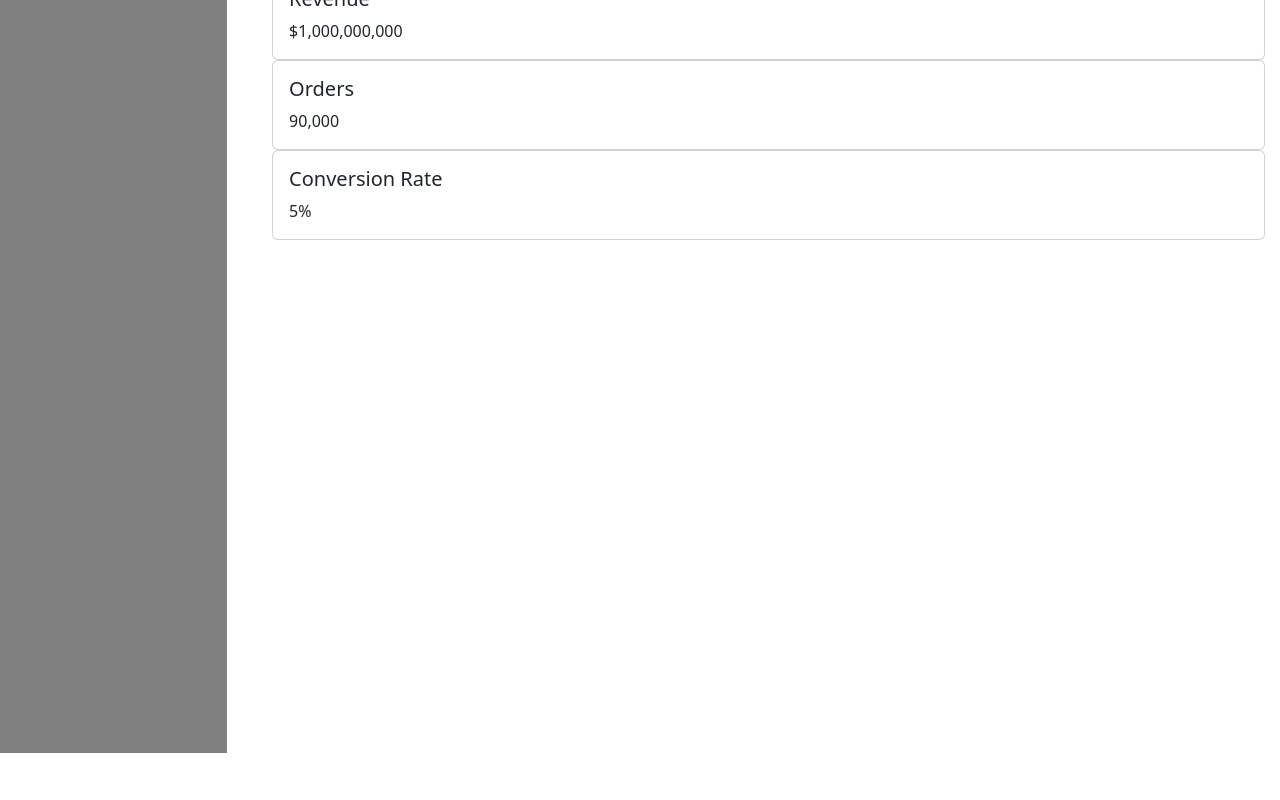
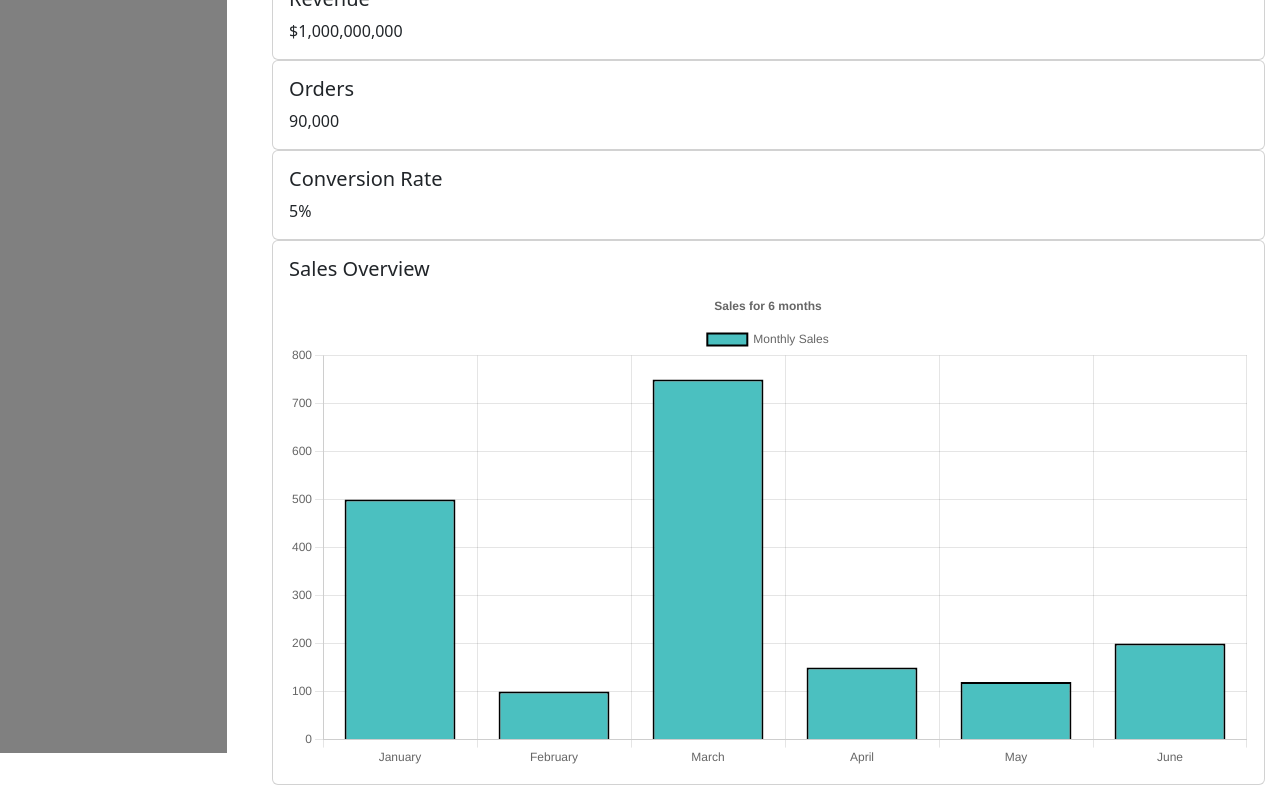
Before and after one commit to Farhamkh/homework-farham, a React (Create React App) app: page / in a window 1280 px wide. Shown: the part 247-1047 px from the top of the page. Before the commit the page ends 1000 px from the top, so only its background shows below. Built offline with nearby package versions, Linux system fonts and the light colour scheme.

Commit message:
Added a Huge Bar Graph for Sales Overview

```diff
--- a/package.json
+++ b/package.json
@@ -7,8 +7,10 @@
     "@testing-library/react": "^13.4.0",
     "@testing-library/user-event": "^13.5.0",
     "bootstrap": "^5.3.3",
+    "chart.js": "^4.4.5",
     "react": "^18.3.1",
     "react-bootstrap": "^2.10.5",
+    "react-chartjs-2": "^5.2.0",
     "react-dom": "^18.3.1",
     "react-icons": "^5.3.0",
     "react-scripts": "5.0.1",
--- a/src/App.js
+++ b/src/App.js
@@ -2,8 +2,32 @@ import logo from './logo.svg';
 import './App.css';
 import {Navbar, Nav, Form, FormControl, Button, Row, Col, Card} from 'react-bootstrap';
 import { FaHome, FaUser, FaCog, FaBell, FaEnvelope, FaShoppingCart, FaChartBar, FaUsers, FaSearch} from 'react-icons/fa';
+import { Bar } from 'react-chartjs-2';
+import { Chart as ChartJS, CategoryScale, LinearScale, BarElement, Title, Tooltip, Legend, plugins } from 'chart.js';
+
+ChartJS.register(CategoryScale, LinearScale, BarElement, Title, Tooltip, Legend);
 
 function App() {
+
+const chartData = {
+  labels: ['January', 'February', 'March', 'April', 'May', 'June'],
+  datasets:[
+    {
+      label: 'Monthly Sales',
+      data: [500, 100, 750, 150, 120, 200],
+      backgroundColor: [
+        "rgba(75,192,192,1)",
+      ],
+      borderColor: "black",
+      borderWidth: 2
+    }
+  ]
+};
+
+const chartOptions = {
+  responsive: true
+};
+
   return (
     <div style={{display: 'flex'}}>
       <div style={{ width: '250px', height: '1000px', backgroundColor: 'gray', padding: '10px' }}>
@@ -66,6 +90,12 @@ function App() {
             </Card.Body>
           </Card>
 
+          <Card>
+            <Card.Body>
+              <Card.Title>Sales Overview</Card.Title>
+              <Bar data={chartData} options = {{responsive: true, plugins: { title: { display: true, text: 'Sales for 6 months'}}}}/>
+            </Card.Body>
+          </Card>
 
 
       </div>
```
Also changed, not shown: 1 other file (tests, documents, lock files or other folders).
